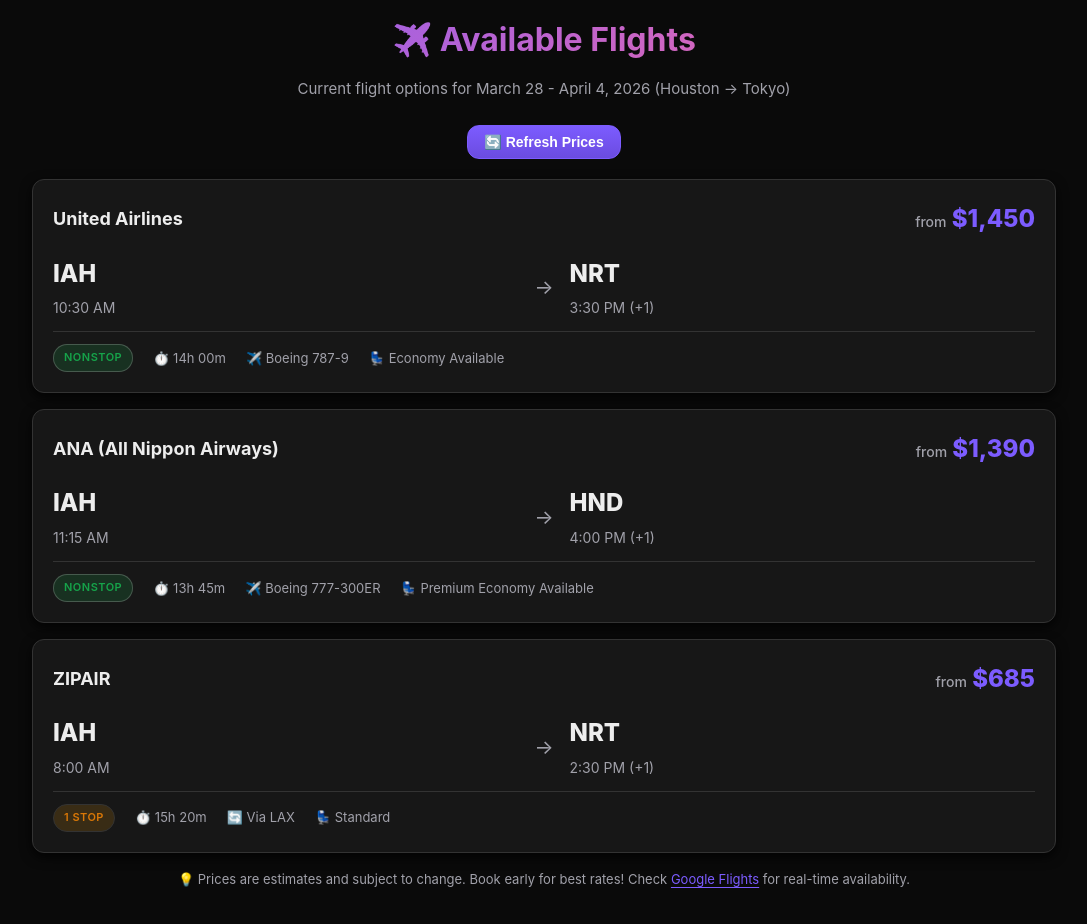
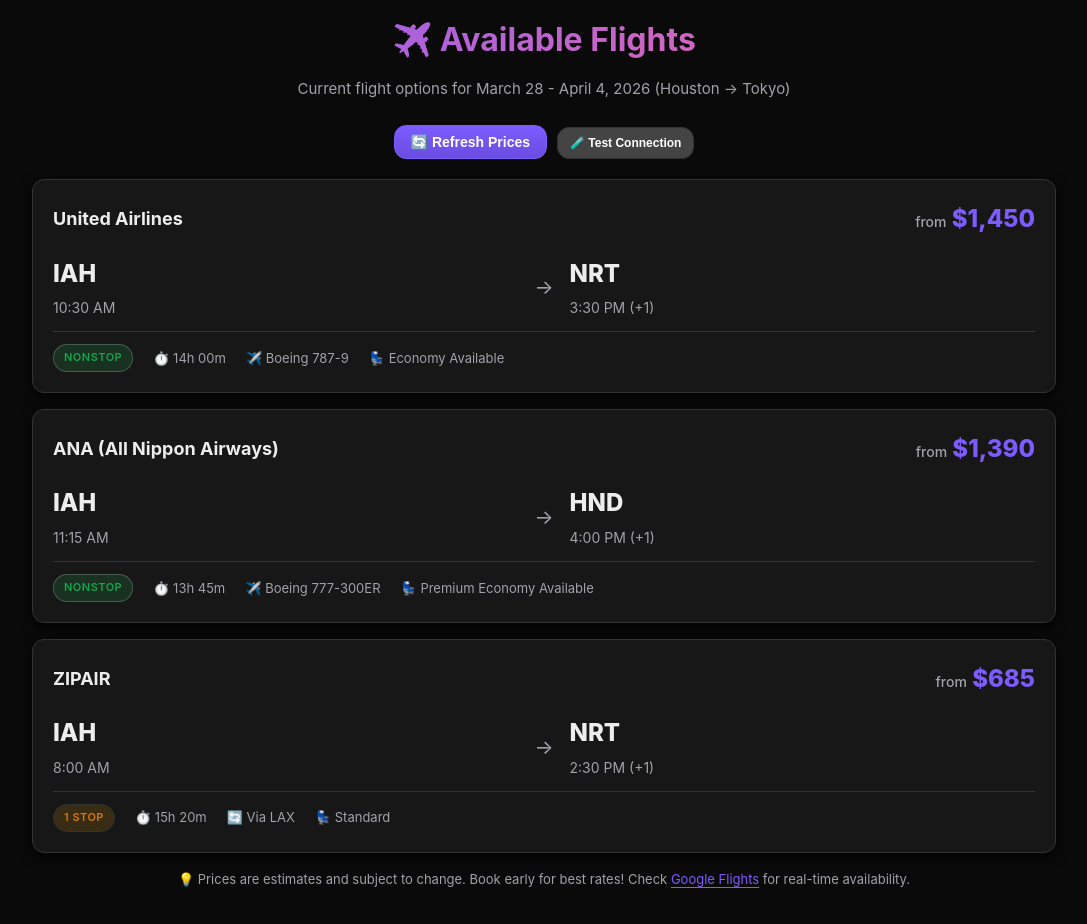
Before and after one commit to ferfromhell/a-f-jap, a React (Create React App) app: page / in a window 1280 px wide. Shown: the part 3500-4424 px from the top of the page, without its empty margins (96-1183 px from the left). Built offline with nearby package versions, Linux system fonts and the light colour scheme.

Commit message:
Add Test Connection button and test endpoint

```diff
--- a/src/components/Flights.js
+++ b/src/components/Flights.js
@@ -27,6 +27,19 @@
     }
   };
 
+  const handleTestApi = async () => {
+    try {
+      const response = await fetch('/api/test');
+      if (!response.ok) {
+        throw new Error(`Status: ${response.status}`);
+      }
+      const data = await response.json();
+      alert(`API Test Success: ${JSON.stringify(data)}`);
+    } catch (error) {
+      alert(`API Test Failed: ${error.message}`);
+    }
+  };
+
   if (!flights) return null;
 
   return (
@@ -43,6 +56,13 @@
           disabled={isRefreshing}
         >
           {isRefreshing ? '🔄 Checking...' : '🔄 Refresh Prices'}
+        </button>
+        <button
+          className="btn secondary"
+          style={{ fontSize: '12px', padding: '8px 12px', marginLeft: '10px', background: '#444', color: '#fff' }}
+          onClick={handleTestApi}
+        >
+          🧪 Test Connection
         </button>
       </div>
 
```
